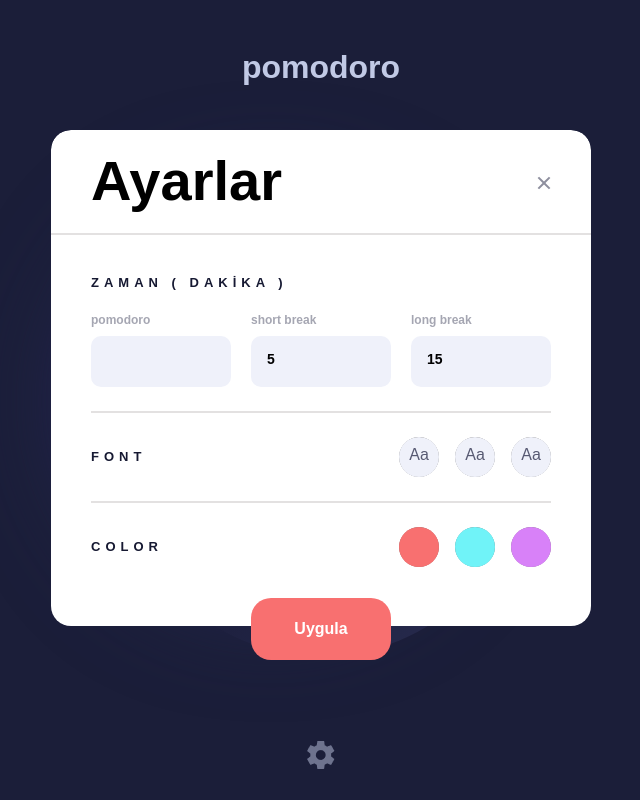
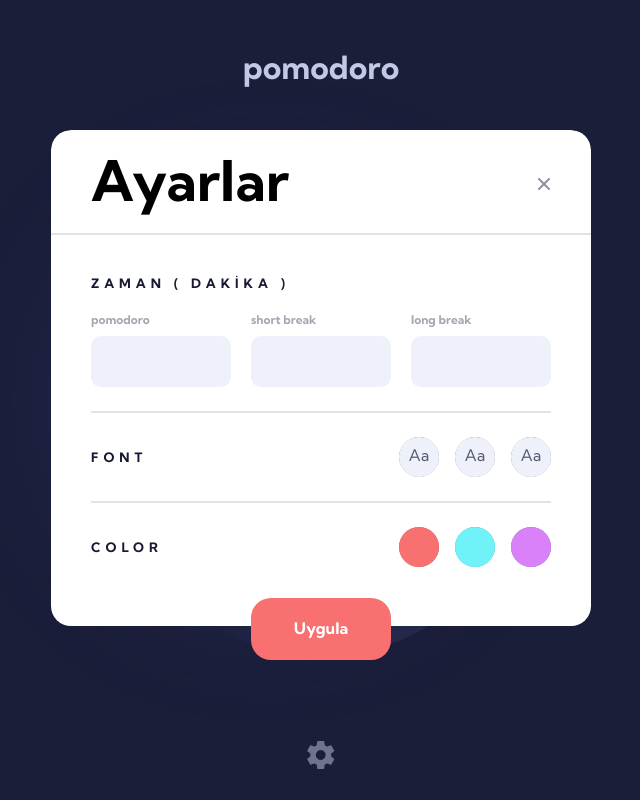
Before and after one commit to MuhammedBaki99/Pomodoro-App-React, a React (Vite) app: page / in a window 1280 px wide. Both pictures are taken after a click on the button 640 px from the left and 755 px from the top of the page. Shown: the whole page, without its empty margins (319-959 px from the left). Built offline with nearby package versions, Linux system fonts and the light colour scheme.

Commit message:
ayarlar bir diziye eklendi ve dizideki veriler usestatelere dağıtıldı

```diff
--- a/src/App.jsx
+++ b/src/App.jsx
@@ -8,19 +8,29 @@ export const FontContext = createContext(null);
 
 function App() {
   const [settings, setSettings] = useState([]);
-
-
   const [font, setFont] = useState("Kumbh Sans");
   const [theme, setTheme] = useState("rgba(248, 112, 112, 1)");
+  const [pomodoro, setPomodoro] = useState(0);
+  const [longbreak, setLongbreak] = useState(0);
+  const [shortbreak, setShortbreak] = useState(0);
 
   useEffect(() => {
     console.log(settings);
 
   }, [settings]);
 
+  function handleSettings() {
+    setFont(settings.font);
+    setTheme(settings.theme);
+    setPomodoro(settings.pomodoro);
+    setLongbreak(settings.shortbreak);
+    setShortbreak(settings.longbreak);
+  }
+
+
   return (
-    <div className='container' style={{ fontFamily: `${settings.font}, sans-serif` }}>
-      <FontContext.Provider value={{ settings, setSettings }}>
+    <div className='container' style={{ fontFamily: `${font}, sans-serif` }}>
+      <FontContext.Provider value={{ settings, setSettings, handleSettings, theme, pomodoro, longbreak, shortbreak }}>
         <Pomodoro />
         <Dialog />
       </FontContext.Provider>
--- a/src/components/Dialog/index.jsx
+++ b/src/components/Dialog/index.jsx
@@ -4,7 +4,7 @@ import { FontContext } from "../../App";
 import "./dialog.css"
 
 export default function Dialog() {
-  const { settings, setSettings } = useContext(FontContext);
+  const { settings, setSettings, handleSettings, theme } = useContext(FontContext);
   const dialogRef = useRef({});
 
   function handleClick() {
@@ -44,15 +44,15 @@ export default function Dialog() {
               <div className="timeinputs">
                 <div className="inputCol">
                   <p>pomodoro</p>
-                  <input type="text"  onChange={(e) => setSettings({ ...settings, pomodoro: e.target.value })} />
+                  <input type="number" onChange={(e) => setSettings({ ...settings, pomodoro: e.target.value })} />
                 </div>
                 <div className="inputCol">
                   <p>short break</p>
-                  <input type="number" value={5} />
+                  <input type="number" onChange={(e) => setSettings({ ...settings, shortbreak: e.target.value })} />
                 </div>
                 <div className="inputCol">
                   <p>long break</p>
-                  <input type="number" value={15} />
+                  <input type="number" onChange={(e) => setSettings({ ...settings, longbreak: e.target.value })} />
                 </div>
               </div>
             </div>
@@ -62,7 +62,7 @@ export default function Dialog() {
               <div className="fontcheck">
                 <input type="radio" name="font" onClick={() => setSettings({ ...settings, font: "khumb-sans" })} />
                 <input type="radio" name="font" onClick={() => setSettings({ ...settings, font: "roboto" })} />
-                <input type="radio" name="font" onClick={() => setSettings({ ...settings, font: "space mono"})} />
+                <input type="radio" name="font" onClick={() => setSettings({ ...settings, font: "space mono" })} />
               </div>
             </div>
             <hr />
@@ -71,15 +71,15 @@ export default function Dialog() {
             <div className="color">
               <h2>COLOR</h2>
               <div className="colorchoices">
-                <input type="radio" name="theme"  onClick={() => setSettings({ ...settings, theme: "#F87070" })}/>
-                <input type="radio" name="theme"  onClick={() => setSettings({ ...settings, theme: "#70F3F8" })}/>
-                <input type="radio" name="theme"  onClick={() => setSettings({ ...settings, theme: "#D881F8" })}/>
+                <input type="radio" name="theme" onClick={() => setSettings({ ...settings, theme: "#F87070" })} />
+                <input type="radio" name="theme" onClick={() => setSettings({ ...settings, theme: "#70F3F8" })} />
+                <input type="radio" name="theme" onClick={() => setSettings({ ...settings, theme: "#D881F8" })} />
               </div>
             </div>
 
           </div>
 
-          <button className="apply" >Uygula</button>
+          <button className="apply" onClick={() => { handleSettings(); close() }} style={{ backgroundColor: theme }}>Uygula</button>
         </div>
       </dialog>
 
--- a/src/components/Pomodoro/index.jsx
+++ b/src/components/Pomodoro/index.jsx
@@ -3,7 +3,7 @@ import { useContext } from "react";
 import { FontContext } from "../../App";
 
 export default function Pomodoro() {
-  const { theme } = useContext(FontContext);
+  const { theme, pomodoro, longbreak, shortbreak } = useContext(FontContext);
 
   return (
     <div className="pomodoroContainer">
@@ -16,7 +16,7 @@ export default function Pomodoro() {
       <div className="pomodoro">
         <div className="timeCount" style={{ backgroundColor: theme }}>
           <div className="timeText">
-            <h1>17:59</h1>
+            <h1>{pomodoro}:00</h1>
             <button>PAUSE</button>
           </div>
         </div>
```
